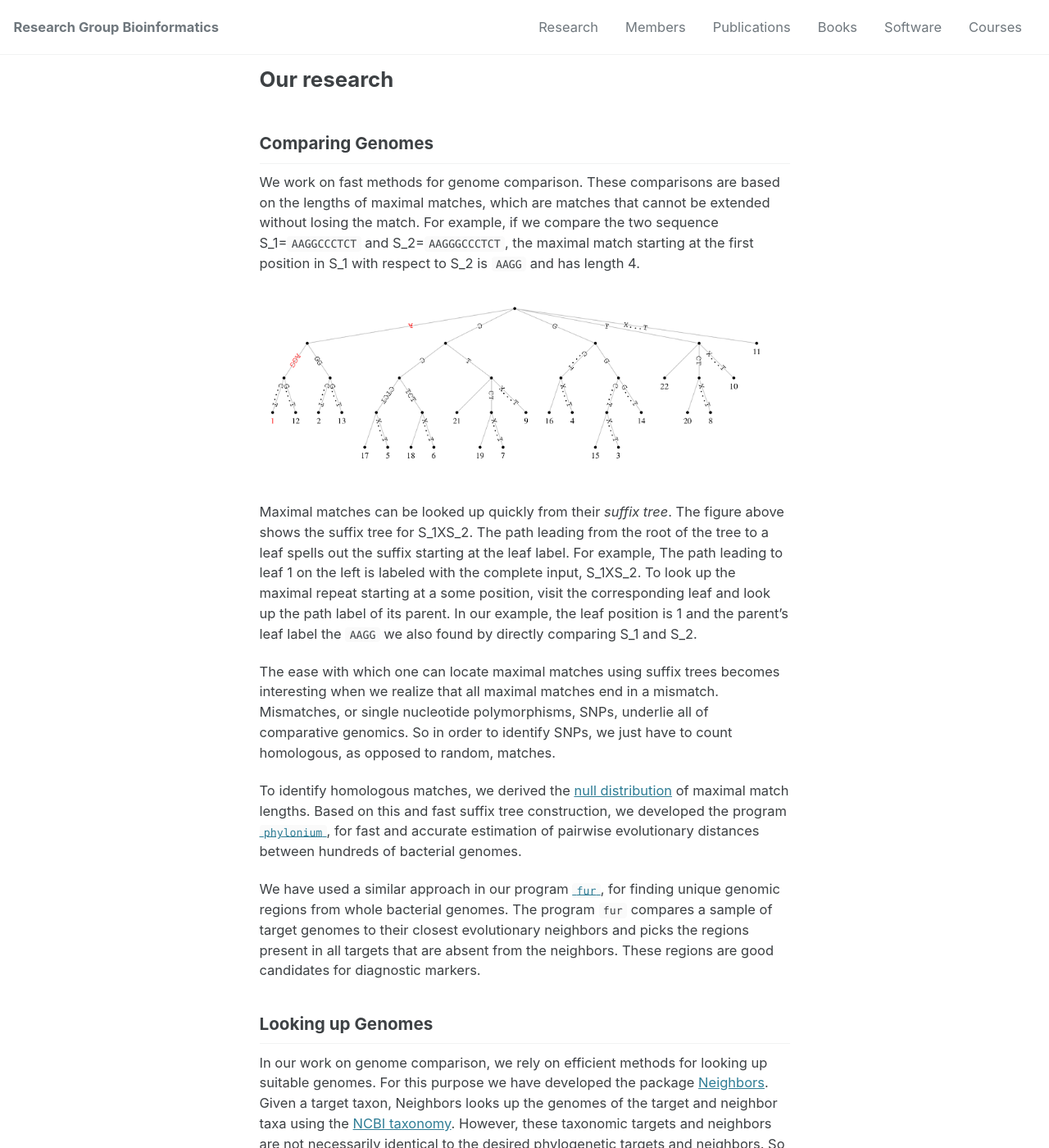
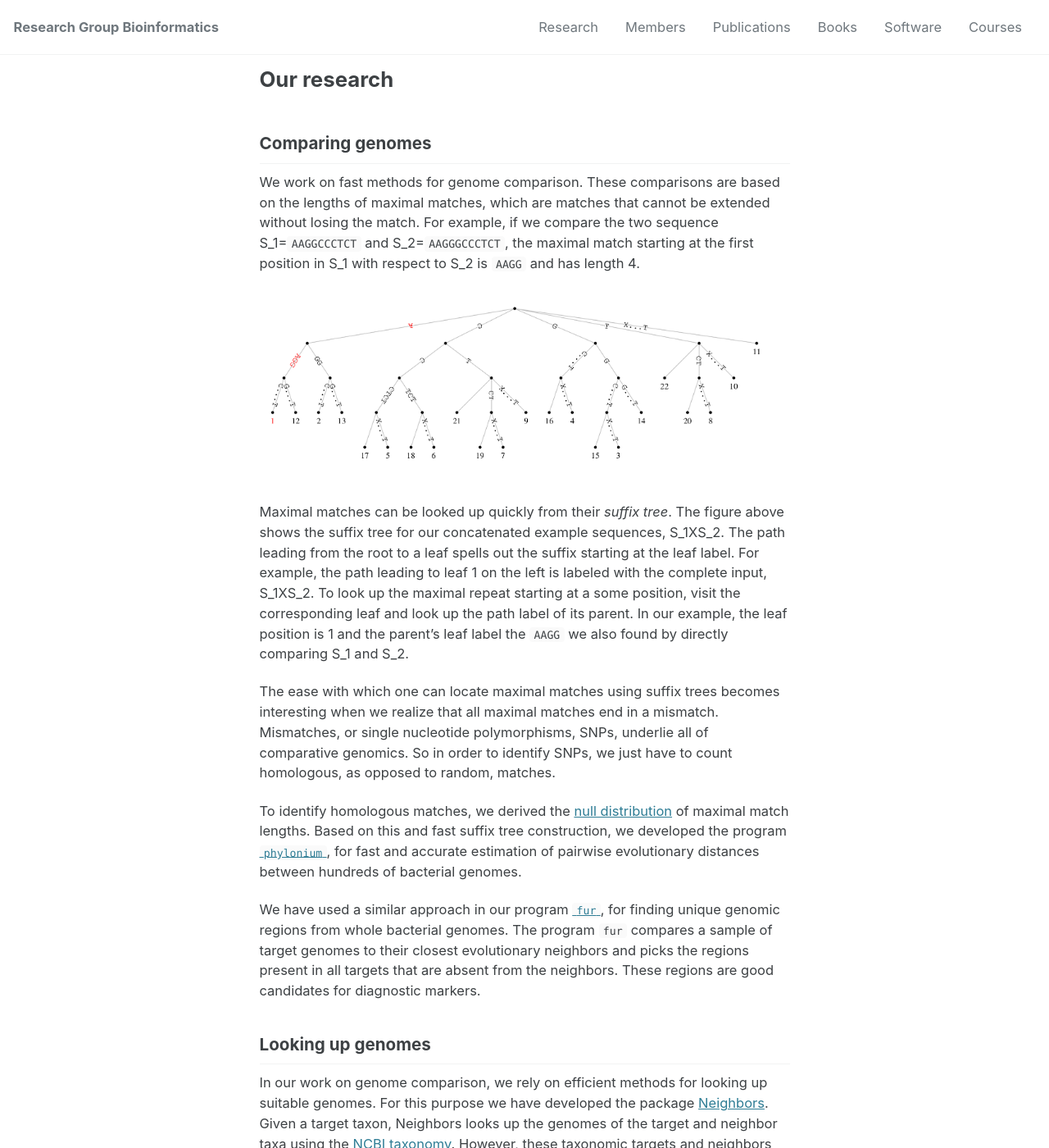
Before and after one commit to EvolBioInf/EvolBioInf.github.io, a Jekyll site: the page built from _pages/research.md, in a window 1280 px wide and 1400 px high. Shown: the whole window at 82% size. Built offline with Jekyll 4.4.1, drawn with Linux system fonts in a browser that asks for light colours; cached includes are drawn as plain includes.

Commit message:
Edits of 'Our research'

```diff
--- a/_pages/research.md
+++ b/_pages/research.md
@@ -3,7 +3,7 @@ title: Our research
 author_profile: false
 permalink: /research/
 ---
-## Comparing Genomes
+## Comparing genomes
 We work on fast methods for genome comparison. These comparisons are
 based on the lengths of maximal matches, which are matches that cannot
 be extended without losing the match. For example, if we compare the
@@ -14,14 +14,14 @@ and has length 4.
 ![suffix tree]({% link _pages/st.png %})
 
 Maximal matches can be looked up quickly from their *suffix tree*. The
-figure above shows the suffix tree for S_1XS_2. The path leading from
-the root of the tree to a leaf spells out the suffix starting at the
-leaf label. For example, The path leading to leaf 1 on the left is
-labeled with the complete input, S_1XS_2. To look up the maximal
-repeat starting at a some position, visit the corresponding leaf and
-look up the path label of its parent. In our example, the leaf
-position is 1 and the parent's leaf label the `AAGG` we also found by
-directly comparing S_1 and S_2.
+figure above shows the suffix tree for our concatenated example
+sequences, S_1XS_2. The path leading from the root to a leaf spells
+out the suffix starting at the leaf label. For example, the path
+leading to leaf 1 on the left is labeled with the complete input,
+S_1XS_2. To look up the maximal repeat starting at a some position,
+visit the corresponding leaf and look up the path label of its
+parent. In our example, the leaf position is 1 and the parent's leaf
+label the `AAGG` we also found by directly comparing S_1 and S_2.
 
 The ease with which one can locate maximal matches using suffix trees
 becomes interesting when we realize that all maximal matches end in a
@@ -44,7 +44,7 @@ sample of target genomes to their closest evolutionary neighbors and
 picks the regions present in all targets that are absent from the
 neighbors. These regions are good candidates for diagnostic markers.
 
-## Looking up Genomes
+## Looking up genomes
 In our work on genome comparison, we rely on efficient methods for
 looking up suitable genomes. For this purpose we have developed the
 package [Neighbors](https://github.com/evolbioinf/neighbors). Given a
```
